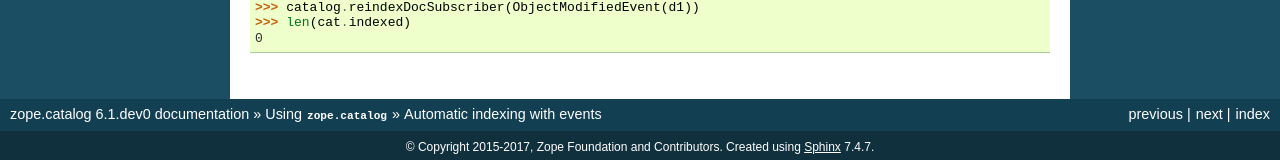
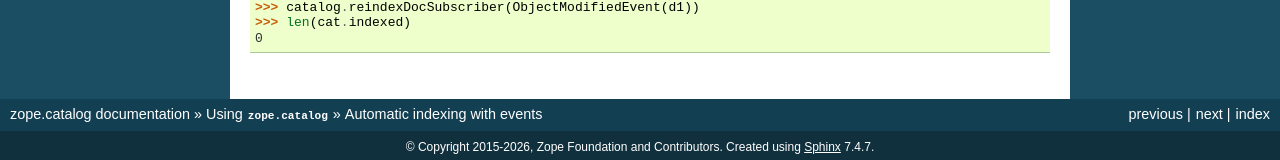
Before and after one commit to zopefoundation/zope.catalog, a Sphinx documentation site: the page built from docs/events.rst, in a window 1280 px wide and 900 px high, scrolled down 701 px. Shown: the part 737-897 px from the top of the window. Built offline with Sphinx 7.4.7, drawn with Linux system fonts in a browser that asks for light colours; some of the changed lines change nothing that is shown; some of the changed text lies outside the part shown.

Commit message:
Update copyright year and refactor version retrieval in conf.py

```diff
--- a/docs/conf.py
+++ b/docs/conf.py
@@ -14,12 +14,11 @@
 
 import os
 import sys
-
-import pkg_resources
+from datetime import date
+from importlib.metadata import version as dist_version
 
 
 sys.path.append(os.path.abspath('../src'))
-rqmt = pkg_resources.require('zope.catalog')[0]
 
 # If extensions (or modules to document with autodoc) are in another directory,
 # add these directories to sys.path here. If the directory is relative to the
@@ -56,16 +55,14 @@
 
 # General information about the project.
 project = 'zope.catalog'
-copyright = '2015-2017, Zope Foundation and Contributors'
+copyright = f'2015-{date.today().year}, Zope Foundation and Contributors'
 
 # The version info for the project you're documenting, acts as replacement for
 # |version| and |release|, also used in various other places throughout the
 # built documents.
 #
 # The short X.Y version.
-version = '%s.%s' % tuple(map(int, rqmt.version.split('.')[:2]))
-# The full version, including alpha/beta/rc tags.
-release = rqmt.version
+version = dist_version('zope.catalog')
 
 # The language for content autogenerated by Sphinx. Refer to documentation
 # for a list of supported languages.
```
